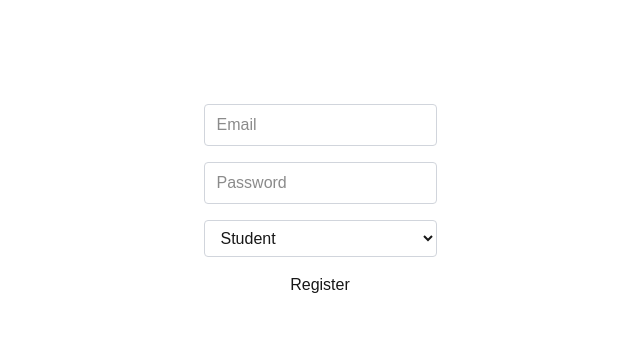
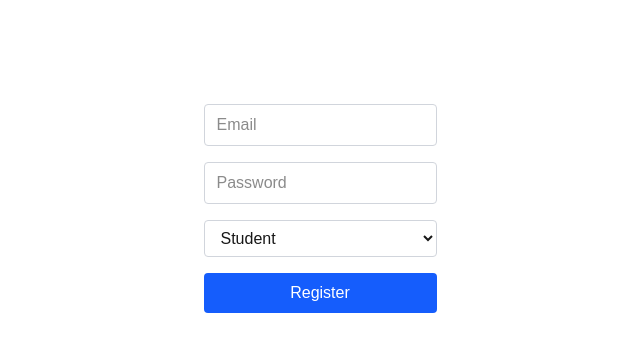
Before and after one commit to dariuszchmiela/dch-elerning, a Next.js app in the folder frontend/: page /register in a window 1280 px wide. Shown: the top 352 px of the page, without its empty margins (320-960 px from the left). Built offline with nearby package versions, Linux system fonts and the light colour scheme.

Commit message:
Style register messages and submit button with Tailwind

```diff
--- a/frontend/app/register/page.tsx
+++ b/frontend/app/register/page.tsx
@@ -44,9 +44,9 @@ export default function RegisterPage() {
                 <option value="STUDENT">Student</option>
                 <option value="INSTRUCTOR">Instructor</option>
             </select>
-            {error && <p>{error}</p>}
-            {success && <p>Zarejestrowano pomyślnie!</p>}
-            <button type="submit" disabled={loading}>{loading ? "Registering..." : "Register"}</button>
+            {error && <p className="text-red-600 text-sm">{error}</p>}
+            {success && <p className="text-green-600 text-sm">Zarejestrowano pomyślnie!</p>}
+            <button type="submit" disabled={loading} className="bg-blue-600 text-white rounded px-4 py-2 hover:bg-blue-700 disabled:bg-gray-400">{loading ? "Registering..." : "Register"}</button>
         </form>
     );
 }
```
